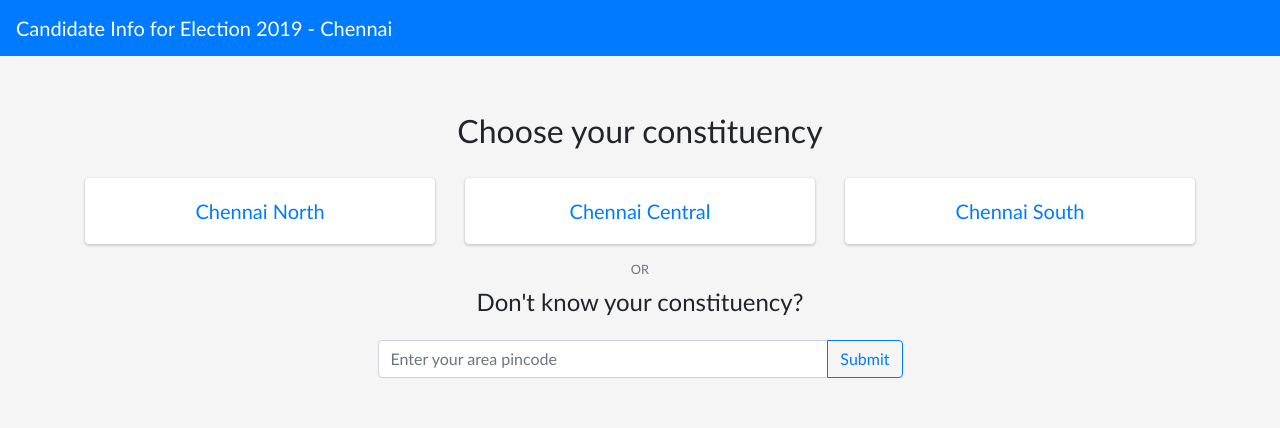
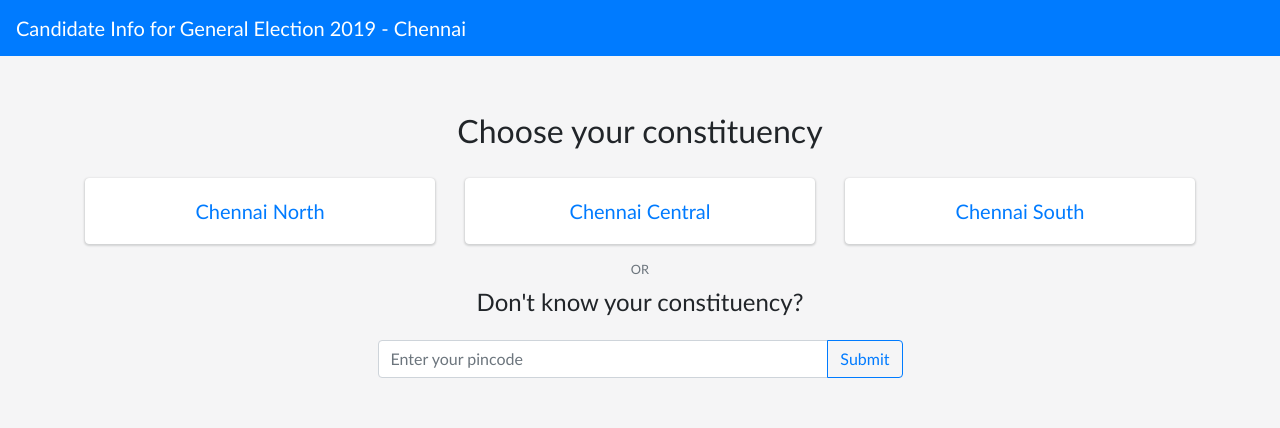
Before and after one commit to hariprasadkc/knowyourvote, a plain HTML site: page index.html in a window 1280 px wide. Shown: the top 428 px of the page. Drawn offline with Linux system fonts and the light colour scheme.

Commit message:
text changes

```diff
--- a/index.html
+++ b/index.html
@@ -4,7 +4,7 @@
 <head>
     <meta charset="utf-8">
     <meta name="viewport" content="width=device-width, initial-scale=1, shrink-to-fit=no">
-    <title>Candidate Info for Election 2019 - Chennai</title>
+    <title>Candidate Info for General Election 2019 - Chennai</title>
     <link href="css/bootstrap.min.css" rel="stylesheet">
     <link href="css/lato.css" rel="stylesheet">
     <link href="css/style.css" rel="stylesheet">
@@ -14,7 +14,7 @@
     <div class="container-fluid body-container">
         <header>
             <nav class="navbar navbar-dark bg-primary fixed-top">
-                <a class="navbar-brand text-truncate" href="#">Candidate Info for Election 2019 - Chennai</a>
+                <a class="navbar-brand text-truncate" href="#">Candidate Info for General Election 2019 - Chennai</a>
             </nav>
         </header>
         <div class="main-container">
@@ -52,7 +52,7 @@
                     <div>
                         <h4 class="text-center">Don't know your constituency?</h4>
                         <div class="input-group mt-4 mx-auto col-12 col-sm-6">
-                            <input id="pincodeInput" class="form-control pincode-input" placeholder="Enter your area pincode" aria-label="area pincode" type="number" maxlength="6" min="600000" max="699999">
+                            <input id="pincodeInput" class="form-control pincode-input" placeholder="Enter your pincode" aria-label="area pincode" type="number" maxlength="6" min="600000" max="699999">
                             <div class="input-group-append">
                                 <button id="pincodeSubmit" class="btn btn-outline-primary" type="button" value="Submit">Submit</button>
                             </div>
```
